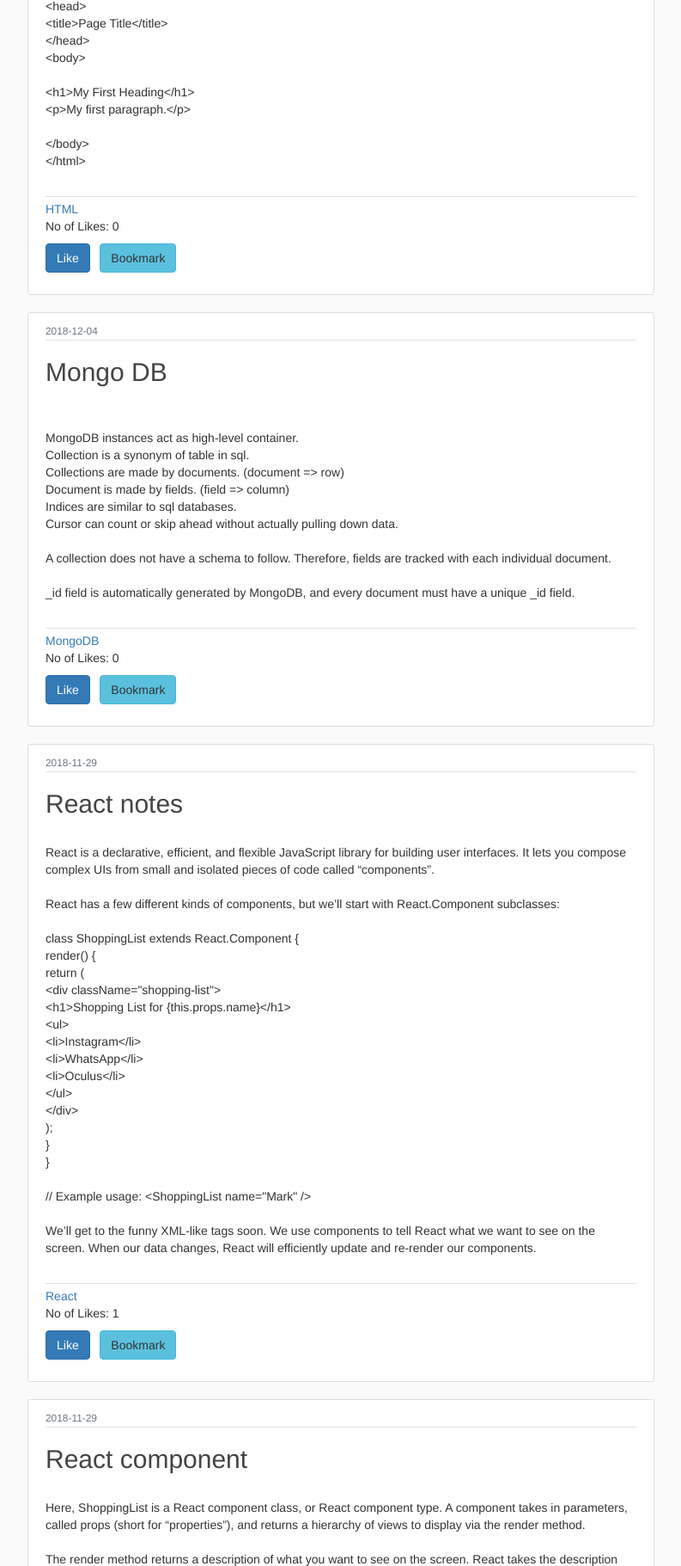
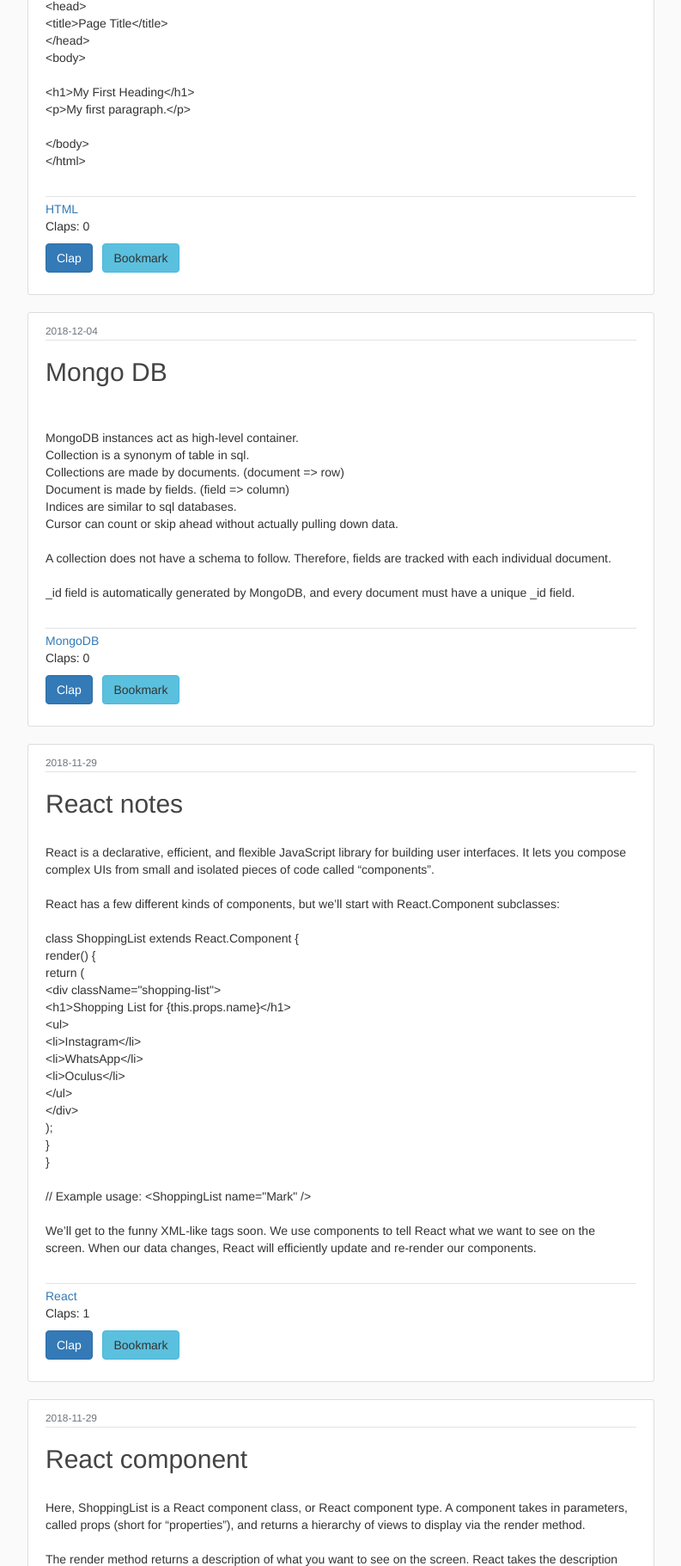
Before and after one commit to ramcharangalla/studiegenie, a Flask app: page /account in a window 1280 px wide. Shown: the part 709-2530 px from the top of the page at 86% size, without its empty margins (243-1036 px from the left). Run offline with Flask 2, Linux system fonts and the light colour scheme; the first user in the database is signed in; data comes from the database, SQL or seed files in the repository; some libraries are stand-ins or nearby versions.

Commit message:
likes to claps changed

```diff
--- a/flaskblog/templates/account.html
+++ b/flaskblog/templates/account.html
@@ -46,8 +46,8 @@
         <a class="mr-2" href="{{ url_for('tags', tag_id=n.id) }}">{{ n.name }}</a>
       {% endfor %}
       <div class="form-group">
-        <p class="article-content"> No of Likes: {{ note.likes }}</p>
-        <a  class="btn btn-primary"  href="{{ url_for('like', note_id=note.id) }}">Like</a>&nbsp&nbsp
+        <p class="article-content"> Claps: {{ note.likes }}</p>
+        <a  class="btn btn-primary"  href="{{ url_for('like', note_id=note.id) }}">Clap</a>&nbsp&nbsp
         <a  class="btn btn-info">Bookmark</a>&nbsp&nbsp
 
 
--- a/flaskblog/templates/note.html
+++ b/flaskblog/templates/note.html
@@ -14,8 +14,8 @@
       {% for n in note.notetags %}
       <a class="mr-2" href="{{ url_for('tags', tag_id=n.id) }}">{{ n.name }}</a>
       {% endfor %}
-      <p class="article-content"> No of Likes: {{ note.likes }}</p><br>
-      <a  class="btn btn-primary"  href="{{ url_for('like', note_id=note.id) }}">Like</a>&nbsp&nbsp
+      <p class="article-content"> Claps: {{ note.likes }}</p><br>
+      <a  class="btn btn-primary"  href="{{ url_for('like', note_id=note.id) }}">Clap</a>&nbsp&nbsp
       <a  class="btn btn-info" href="{{ url_for('bookmark', note_id=note.id) }}">Bookmark</a>&nbsp&nbsp
       <br>      <br>
       <textarea class="form-control rounded-0" id="exampleFormControlTextarea2" rows="2"></textarea><br>
--- a/flaskblog/templates/tags.html
+++ b/flaskblog/templates/tags.html
@@ -21,8 +21,8 @@
           <a class="mr-2" href="{{ url_for('tags', tag_id=i.id) }}">{{ i.name }}</a>
         {% endfor %}
         <div class="form-group">
-          <p class="article-content"> No of Likes: {{ n.likes }}</p>
-          <a  class="btn btn-primary"  href="{{ url_for('like', note_id=n.id) }}">Like</a>&nbsp&nbsp
+          <p class="article-content"> Claps: {{ n.likes }}</p>
+          <a  class="btn btn-primary"  href="{{ url_for('like', note_id=n.id) }}">Clap</a>&nbsp&nbsp
           <a  class="btn btn-info" href="{{ url_for('bookmark', note_id=n.id) }}">Bookmark</a>&nbsp&nbsp
 
         </div>
--- a/flaskblog/templates/user_notes.html
+++ b/flaskblog/templates/user_notes.html
@@ -28,8 +28,8 @@
         <a class="mr-2" href="{{ url_for('tags', tag_id=n.id) }}">{{ n.name }}</a>
       {% endfor %}
       <div class="form-group">
-        <p class="article-content"> No of Likes: {{ note.likes }}</p>
-        <a  class="btn btn-primary"  href="{{ url_for('like', note_id=note.id) }}">Like</a>&nbsp&nbsp
+        <p class="article-content"> Claps: {{ note.likes }}</p>
+        <a  class="btn btn-primary"  href="{{ url_for('like', note_id=note.id) }}">Clap</a>&nbsp&nbsp
         <a  class="btn btn-info" href="{{ url_for('bookmark', note_id=note.id) }}">Bookmark</a>&nbsp&nbsp
       </div>
     </div>
```
Also changed, not shown: flaskblog/templates/home.html (+4 -4 lines).
